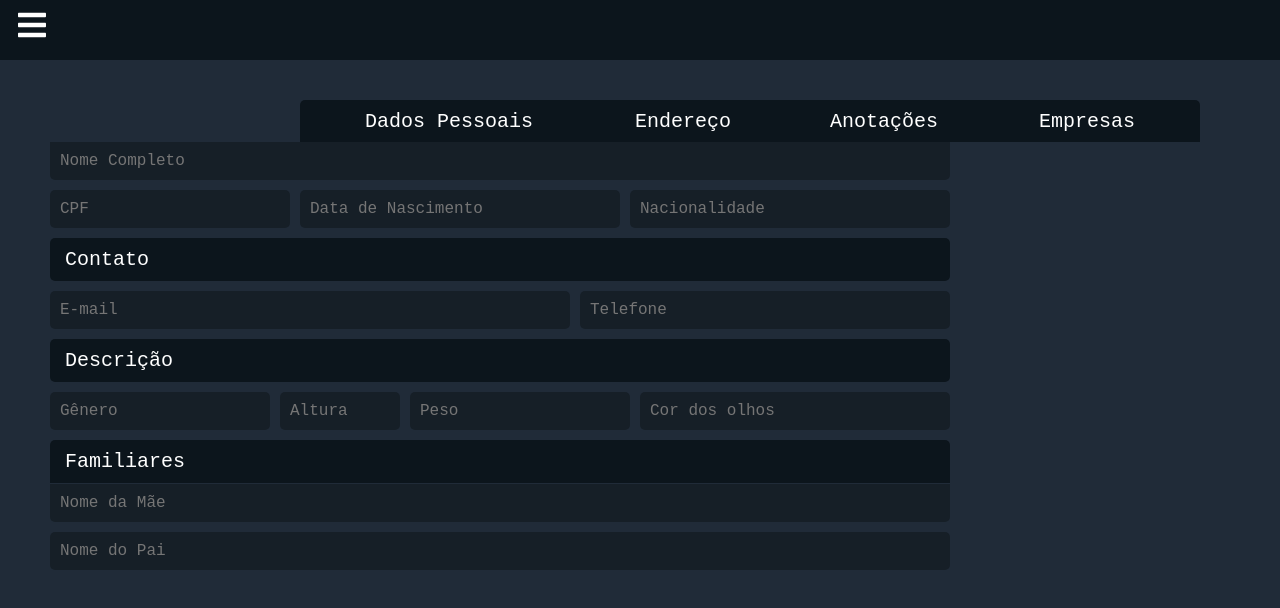
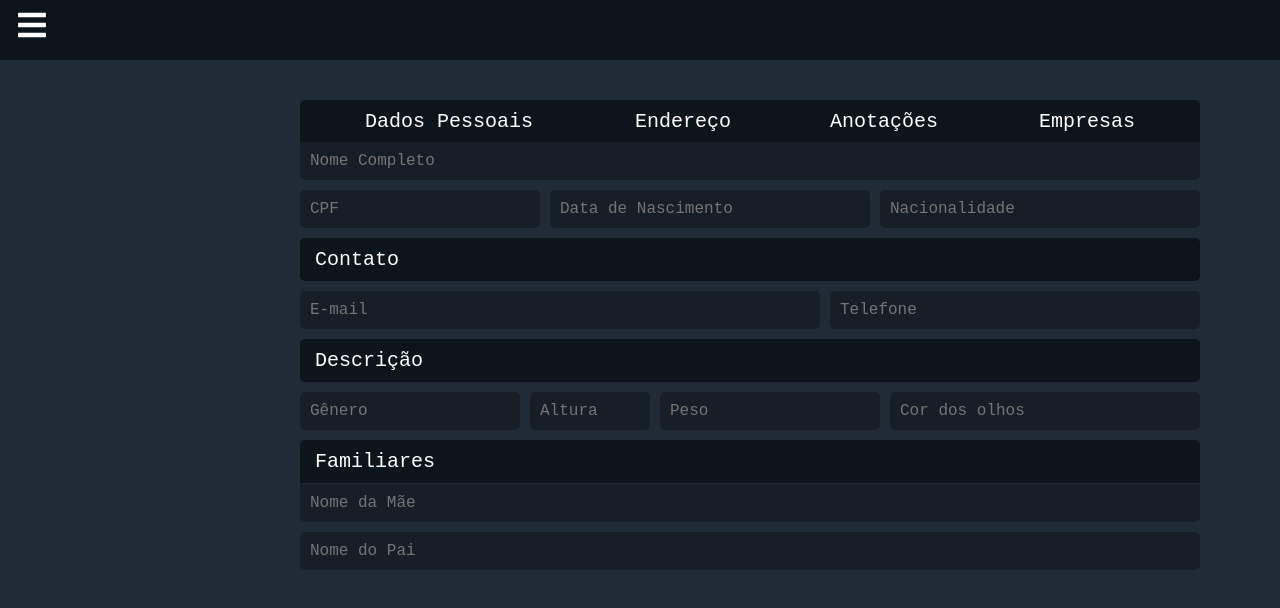
Before and after one commit to Igor-Cavalera/whoAreYou, a React (Create React App) app: page /Forms in a window 1280 px wide. Shown: the top 608 px of the page. Built offline with nearby package versions, Linux system fonts and the light colour scheme.

Commit message:
ajustando-classe-tabContent

```diff
--- a/src/index.css
+++ b/src/index.css
@@ -14,7 +14,7 @@ form {
   font-family: 'Courier New', Courier, monospace;
 }
 
-.tabContent {
+.tabContent-dados {
   width: 900px;
   margin-left: 250px;
   font-family: 'Courier New', Courier, monospace;
```
